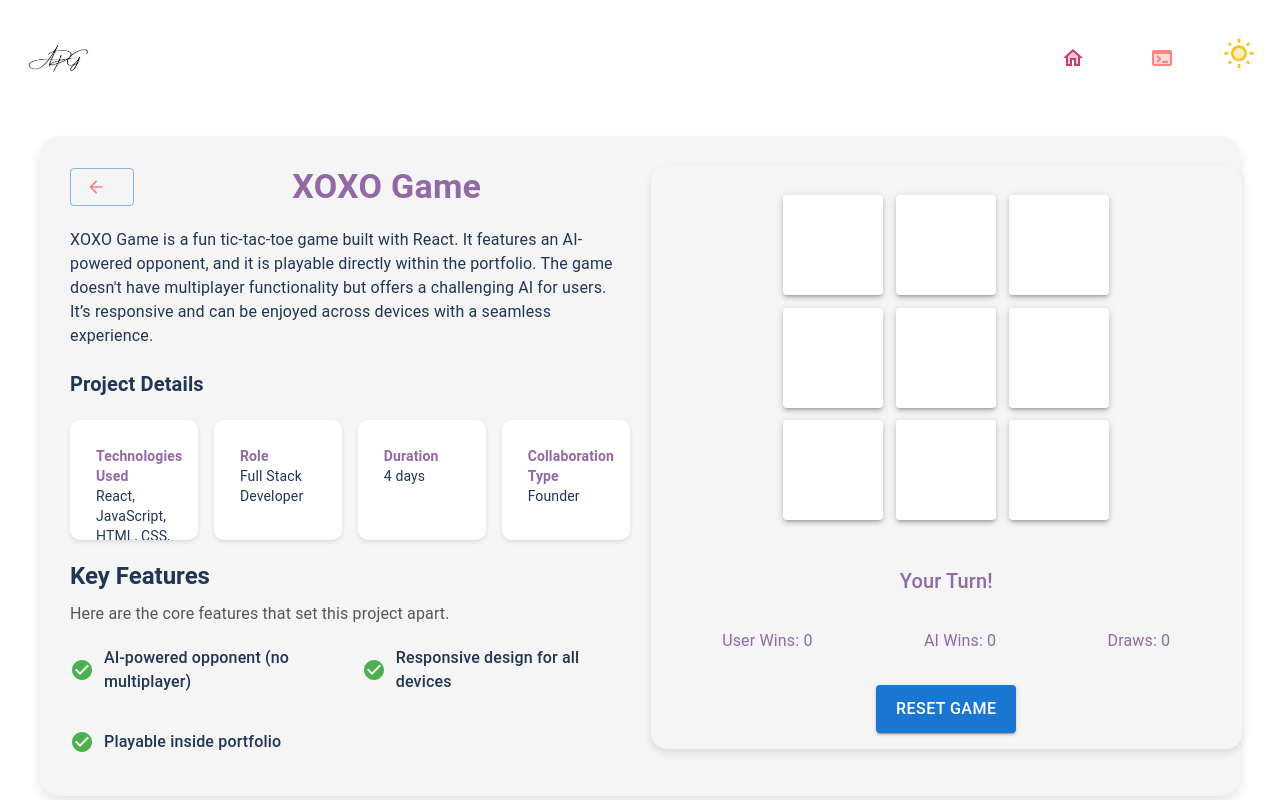
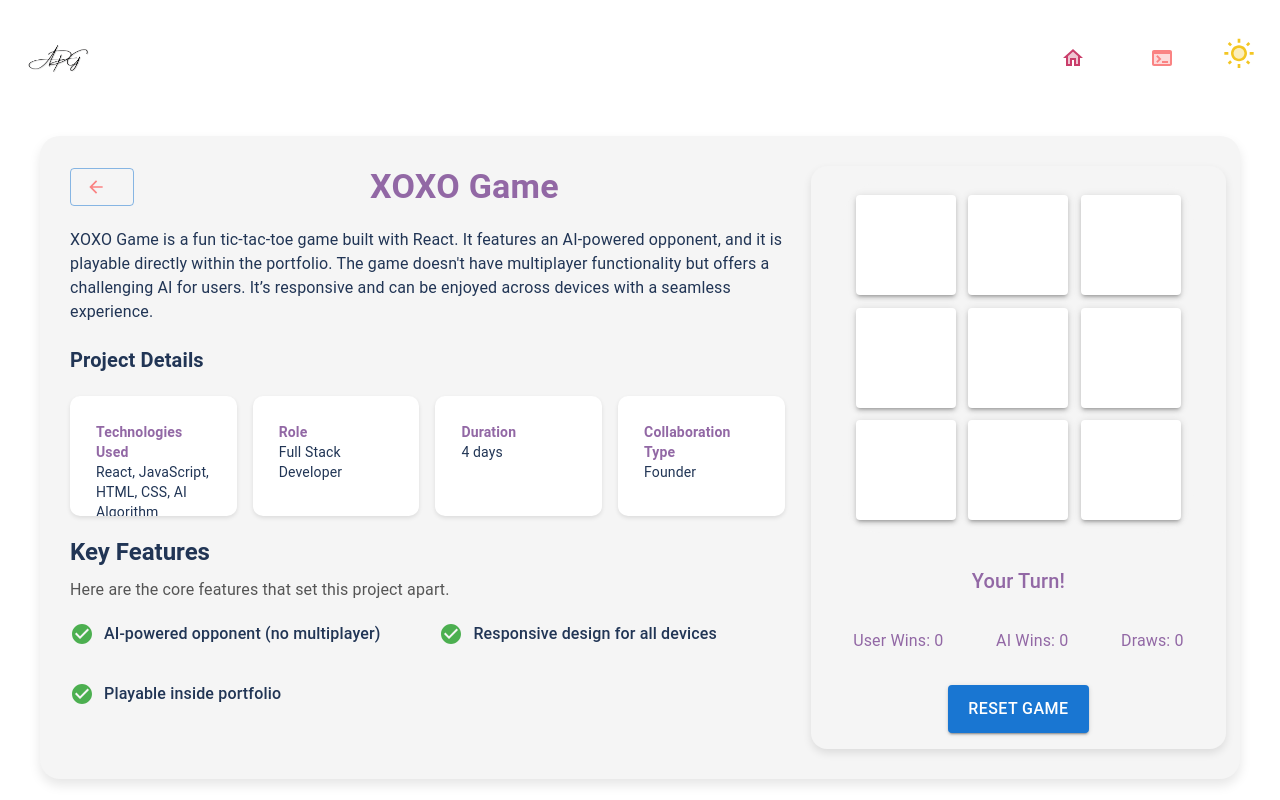
Before and after one commit to AshithaPGowda/portfolio, a Next.js app: page /projects in a window 1280 px wide. Both pictures are taken after a click on the element 197 px from the left and 328 px from the top of the page. Shown: the top 800 px of the page. Built offline with nearby package versions, Linux system fonts and the light colour scheme.

Commit message:
this shows gameboard is playable is true or renders mediaSection

```diff
--- a/src/app/components/projects/projectDetails.js
+++ b/src/app/components/projects/projectDetails.js
@@ -8,25 +8,34 @@ import DetailsSection from "./projectLayout/detailsSection";
 import GameBoard from "./gameboard/gameboard";
 
 const ProjectDetails = ({ project, onBackClick, theme }) => {
-    // Check if the screen is small using useMediaQuery
-        const themeMUI = useTheme();
-        const isMobile = useMediaQuery(themeMUI.breakpoints.down("sm"));
+    const themeMUI = useTheme();
+    const isMobile = useMediaQuery(themeMUI.breakpoints.down("sm"));
 
     return (
         <div
             style={{
                 display: "flex",
-                flexDirection: isMobile ? "column" : "row", // Switch to column for mobile
+                flexDirection: isMobile ? "column" : "row", // Column layout for mobile, row for desktop
                 gap: "20px",
                 padding: "30px",
                 backgroundColor: COLOURS[`SECTION_COLOUR_${theme}`],
                 borderRadius: "20px",
                 boxShadow: theme === "LIGHT" ? "0 6px 12px rgba(0, 0, 0, 0.1)" : "0 6px 12px rgba(0, 0, 0, 0.5)",
                 transition: "background-color 0.3s ease, box-shadow 0.3s ease",
+                height: "100%", // Ensure the parent container takes full height
+                boxSizing: "border-box", // Ensure padding doesn't overflow
             }}
         >
             {/* Left Section */}
-            <div style={{ flex: 1, display: "flex", flexDirection: "column", gap: "20px" }}>
+            <div
+                style={{
+                    flex: isMobile ? "none" : 2, // No need for flex-grow on mobile, take content size
+                    display: "flex",
+                    flexDirection: "column",
+                    gap: "20px",
+                    height: "100%", // Ensure left section takes full height
+                }}
+            >
                 {/* Header Section */}
                 <div style={{ display: "flex", alignItems: "center", gap: "10px" }}>
                     {/* Back Button */}
@@ -42,7 +51,7 @@ const ProjectDetails = ({ project, onBackClick, theme }) => {
                                 padding: "8px 16px",
                                 color: COLOURS[`BACKBUTTON_COLOUR_${theme}`],
                             }}
-                        ></Button>
+                        />
                     </Tooltip>
 
                     {/* Project Title */}
@@ -67,10 +76,32 @@ const ProjectDetails = ({ project, onBackClick, theme }) => {
 
                 {/* Features Section */}
                 <FeaturesSection features={project.features} />
+
+                {/* Game/Media Section */}
+                {isMobile && project.media && project.media.length > 0 && (
+                    <div
+                        style={{
+                            display: "flex",
+                            flexDirection: "column",
+                            gap: "10px",
+                            flex: 1, // Allow this section to take available space
+                            height: "auto", // Let content determine height on mobile
+                            paddingLeft: "20px",
+                            paddingBottom: "20px",
+                            boxSizing: "border-box", // Handle padding correctly
+                        }}
+                    >
+                        {project.playable ? (
+                            <GameBoard theme={theme} style={{ flex: 1, height: "100%" }} /> // Ensure GameBoard stretches
+                        ) : (
+                            <MediaSection media={project.media} />
+                        )}
+                    </div>
+                )}
             </div>
 
-            {/* Right Section (Media or Game) */}
-            {project.media && project.media.length > 0 && (
+            {/* Right Section for desktopView */}
+            {!isMobile && project.media && project.media.length > 0 && (
                 <div
                     style={{
                         flex: 1,
@@ -78,27 +109,16 @@ const ProjectDetails = ({ project, onBackClick, theme }) => {
                         flexDirection: "column",
                         alignItems: "center",
                         justifyContent: "flex-start",
-                        gap: "1vw",
-                        borderLeft: isMobile ? "none" : `1px solid ${COLOURS[`BORDER_COLOUR_${theme}`]}`,
-                        paddingLeft: isMobile ? "2vw" : "0",
-                        marginTop: isMobile ? "20px" : "0", // Add margin-top for mobile view
-                        maxWidth: isMobile ? "100%" : "none", // Ensure it doesn’t overflow
-                        // overflow: "hidden", // Prevent overflow
+                        gap: "10px",
+                        borderLeft: `2px solid ${COLOURS[`BORDER_COLOUR_${theme}`]}`,
+                        paddingLeft: "20px",
+                        height: "100%", // Ensure right section takes full height
                     }}
                 >
                     {project.playable ? (
-                        <div
-                            style={{
-                                maxWidth: "100%", // Make sure GameBoard doesn't overflow
-                                width: "100%",
-                                overflow_y: "hidden", // Prevent content spilling over
-                            }}
-                        >
-                            <GameBoard theme={theme} />
-                        </div>
+                        <GameBoard theme={theme} style={{ flex: 1, height: "100%" }} /> // Ensure GameBoard stretches
                     ) : (
-                        project.media &&
-                        project.media.length > 0 && <MediaSection media={project.media} />
+                        <MediaSection media={project.media} />
                     )}
                 </div>
             )}
```
